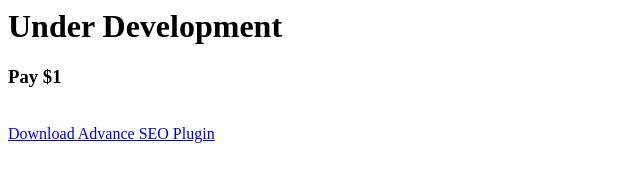
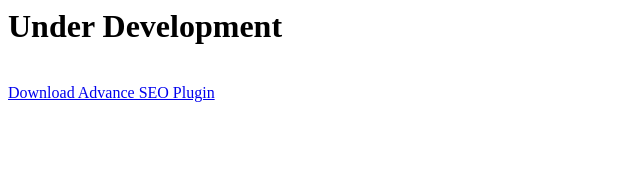
Before and after one commit to advanceao009/advanceai, a plain HTML site: page index.html in a window 1280 px wide. Shown: the whole page, without its empty margins (0-640 px from the left). Drawn offline with Linux system fonts and the light colour scheme.

Commit message:
Update index.html

```diff
--- a/index.html
+++ b/index.html
@@ -1,5 +1,5 @@
 <h1>Under Development</h1>
 
-<h3>Pay $1</h3>
+<h3></h3>
 <br/>
 <a href="https://advanceao009.github.io/advanceai/advance-ai-seo.zip">Download Advance SEO Plugin</a>
```
